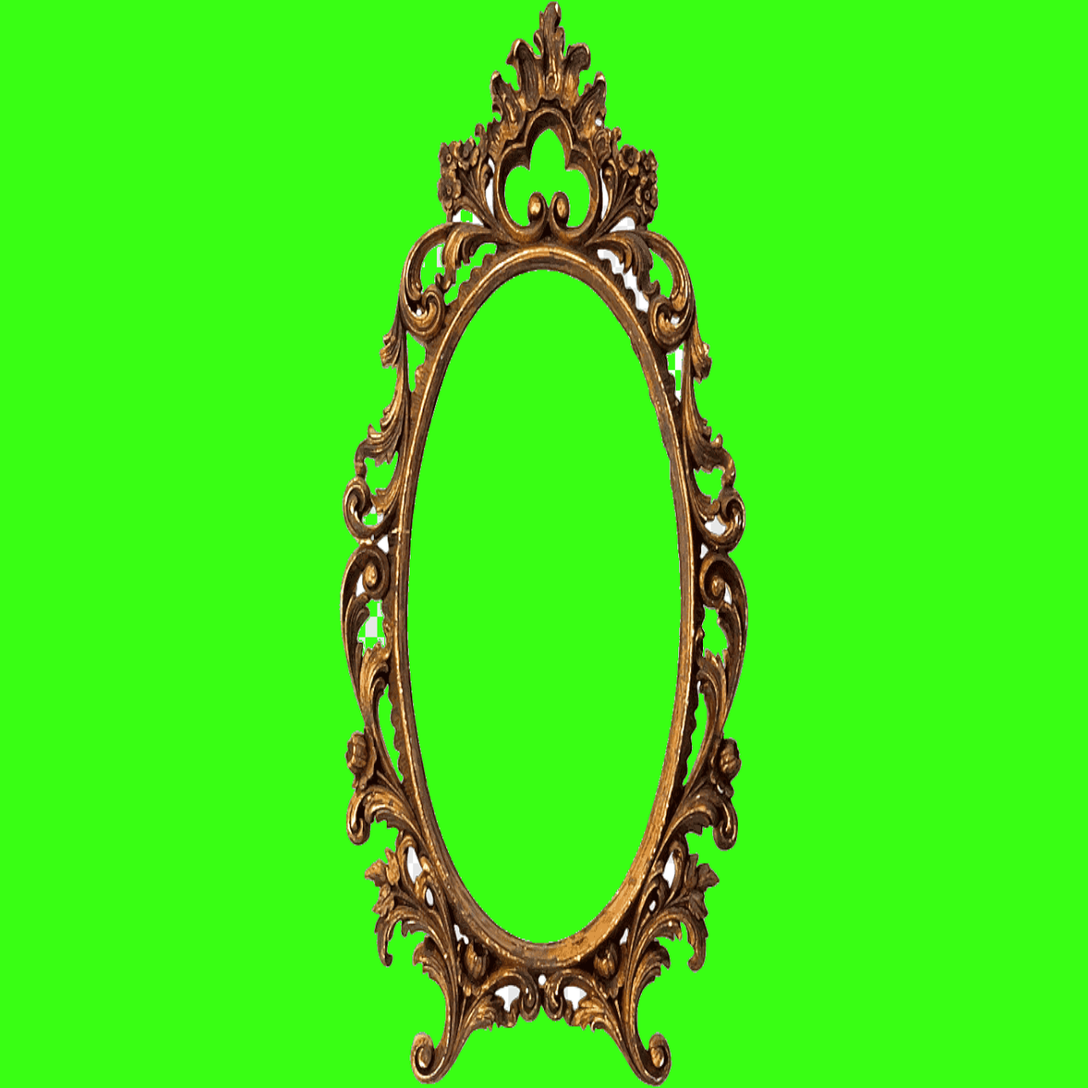
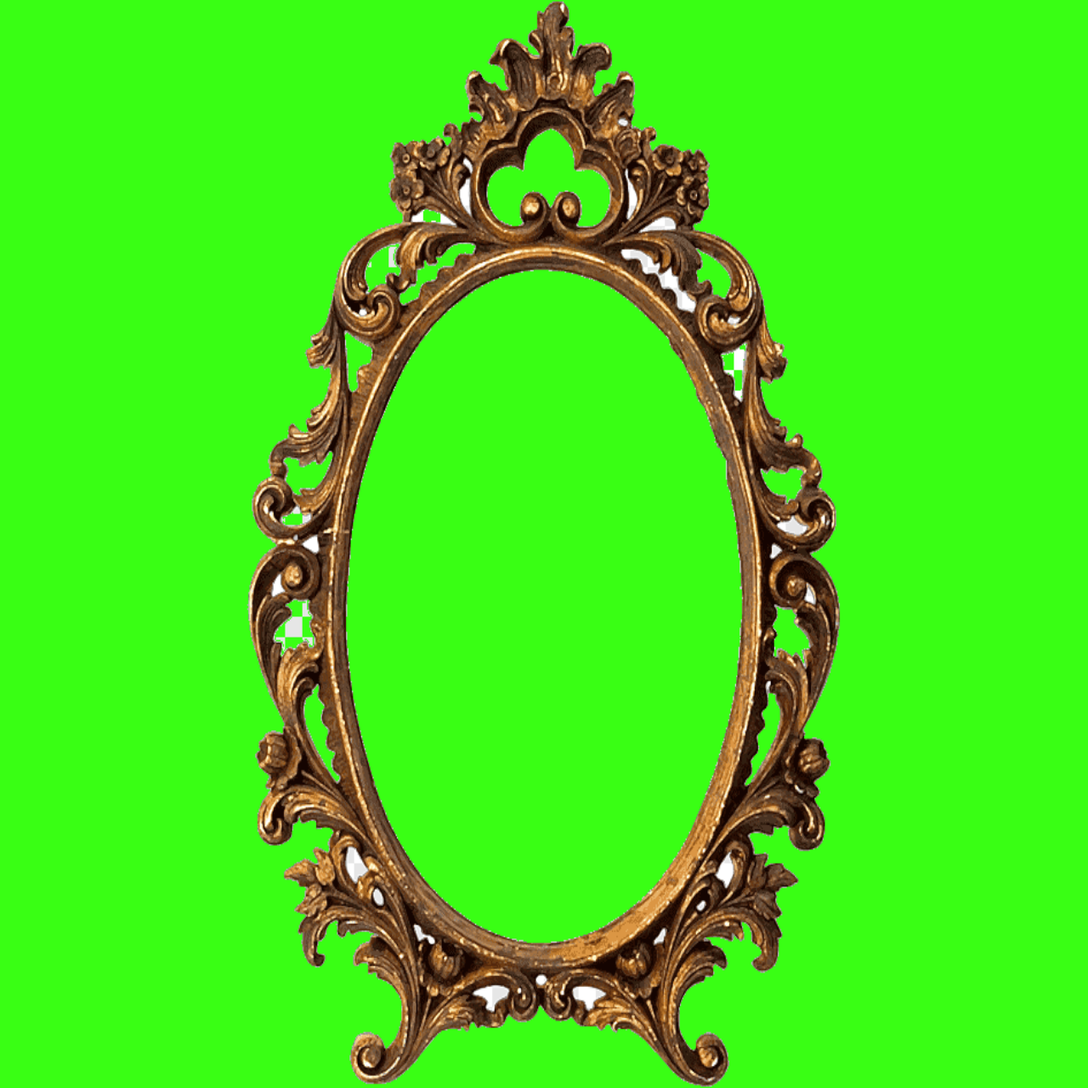
Before and after one commit to DapperPixelguy/College-Projects, a Flask app: page / in a window 1280 px wide. Shown: the part 80-1360 px from the top of the page at 85% size. Run offline with Flask 3, Linux system fonts and the light colour scheme; grey boxes are pictures that could not be loaded.

Commit message:
Fixed....

```diff
--- a/flask/2025_10_24_Reminder_App/project/static/styles.css
+++ b/flask/2025_10_24_Reminder_App/project/static/styles.css
@@ -53,13 +53,13 @@ nav.right {
 .photoframe{
     position: absolute;
     z-index: 420;
-    width: 38%;
+    width: 44em;
     height: 80em;
 }
 
 video {
     border-radius: 100em;
-    position: absolute;
-    left: 37%;
+    position: relative;
+
     top: 19em;
 }
```
